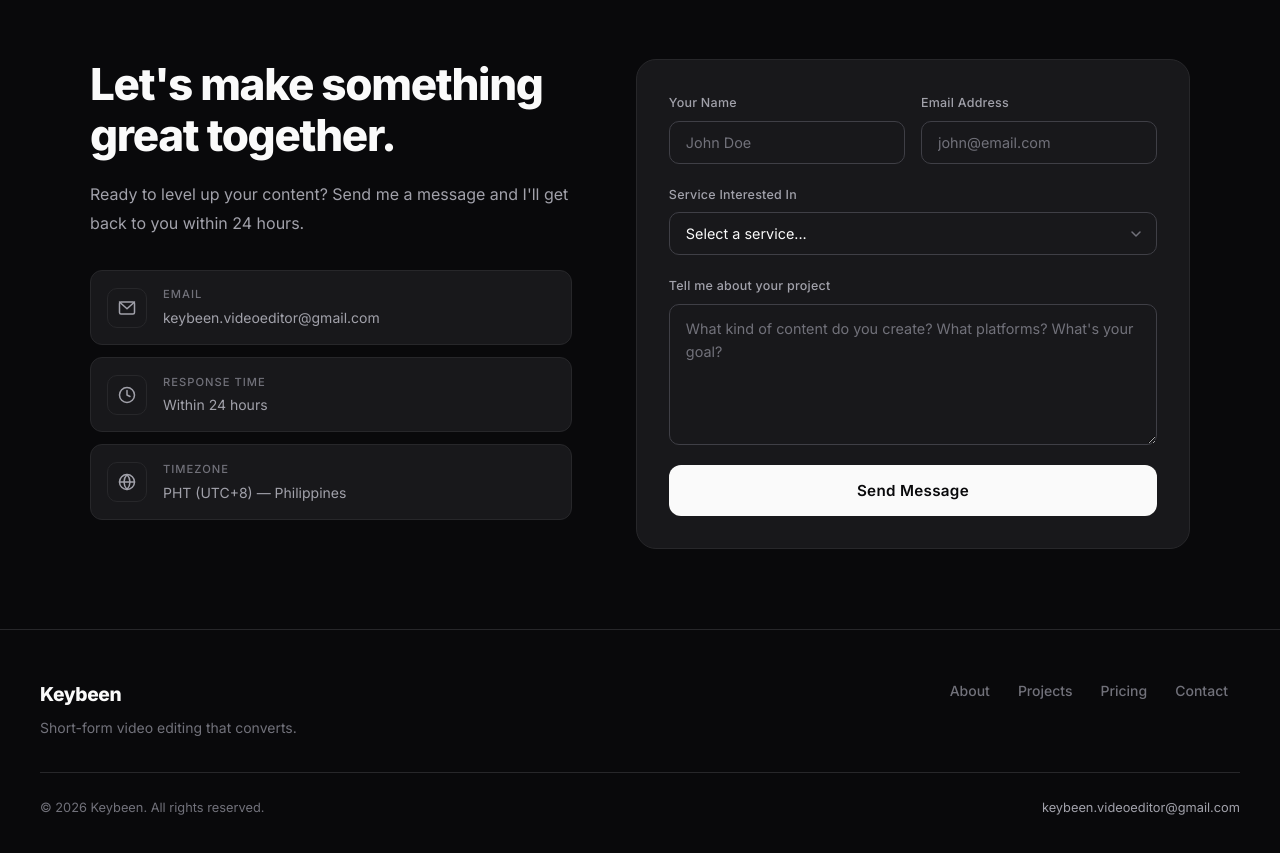
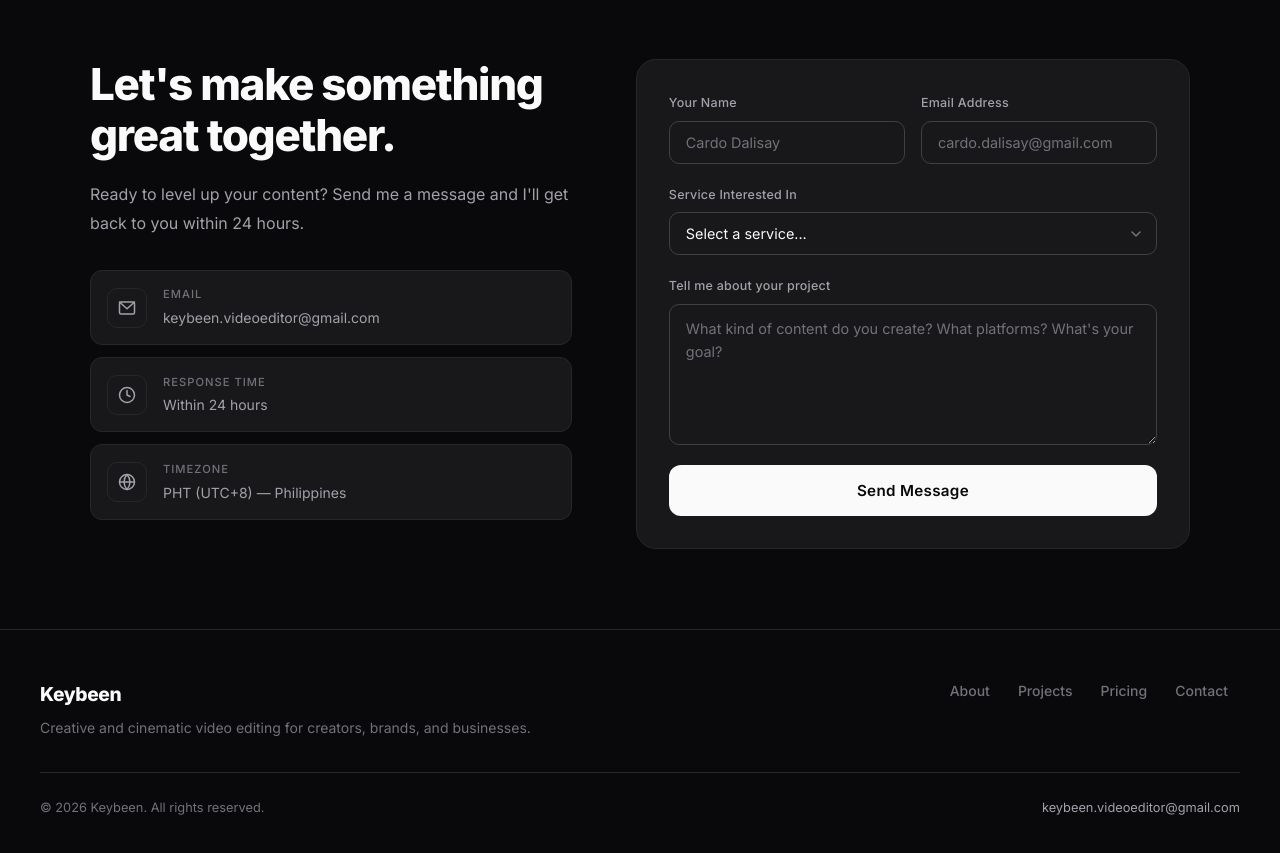
Before and after one commit to 404NeuronNotFound/VE-Portfolio, a React (Vite) app: page / in a window 1280 px wide. Shown: the part 5940-6793 px from the top of the page. Built offline with nearby package versions, Linux system fonts and the light colour scheme.

Commit message:
content: update Contact placeholders and Footer brand description

```diff
--- a/src/components/Contact.tsx
+++ b/src/components/Contact.tsx
@@ -112,7 +112,7 @@ export default function Contact() {
                                     className="contact__input"
                                     type="text"
                                     required
-                                    placeholder="John Doe"
+                                    placeholder="Cardo Dalisay"
                                     value={form.name}
                                     onChange={handleChange('name')}
                                 />
@@ -124,7 +124,7 @@ export default function Contact() {
                                     className="contact__input"
                                     type="email"
                                     required
-                                    placeholder="john@email.com"
+                                    placeholder="cardo.dalisay@gmail.com"
                                     value={form.email}
                                     onChange={handleChange('email')}
                                 />
--- a/src/components/Footer.tsx
+++ b/src/components/Footer.tsx
@@ -7,7 +7,7 @@ export default function Footer() {
                 <div className="footer__top">
                     <div className="footer__brand">
                         <span className="footer__logo">Keybeen</span>
-                        <p>Short-form video editing that converts.</p>
+                        <p>Creative and cinematic video editing for creators, brands, and businesses.</p>
                     </div>
                     <div className="footer__links">
                         {['About', 'Projects', 'Pricing', 'Contact'].map(l => (
```
